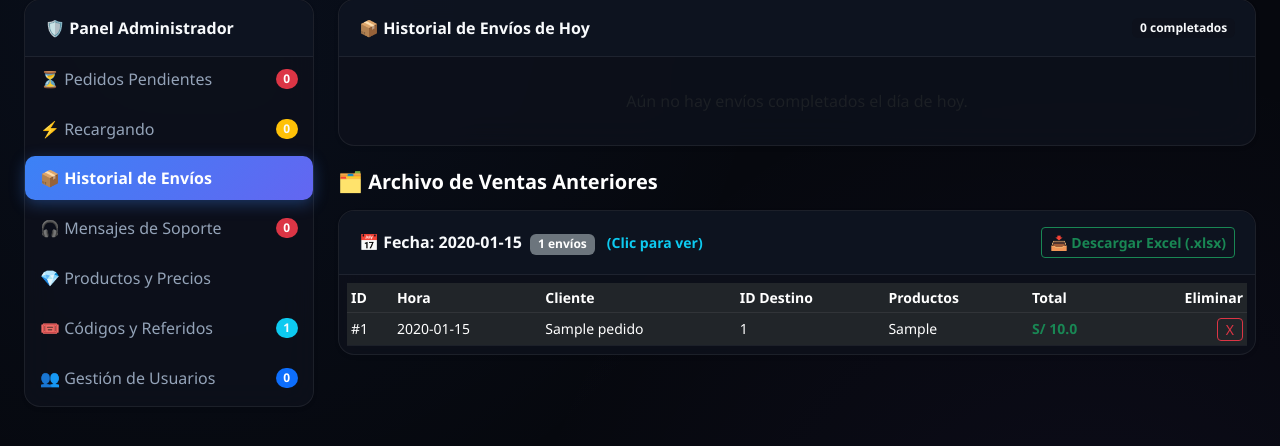
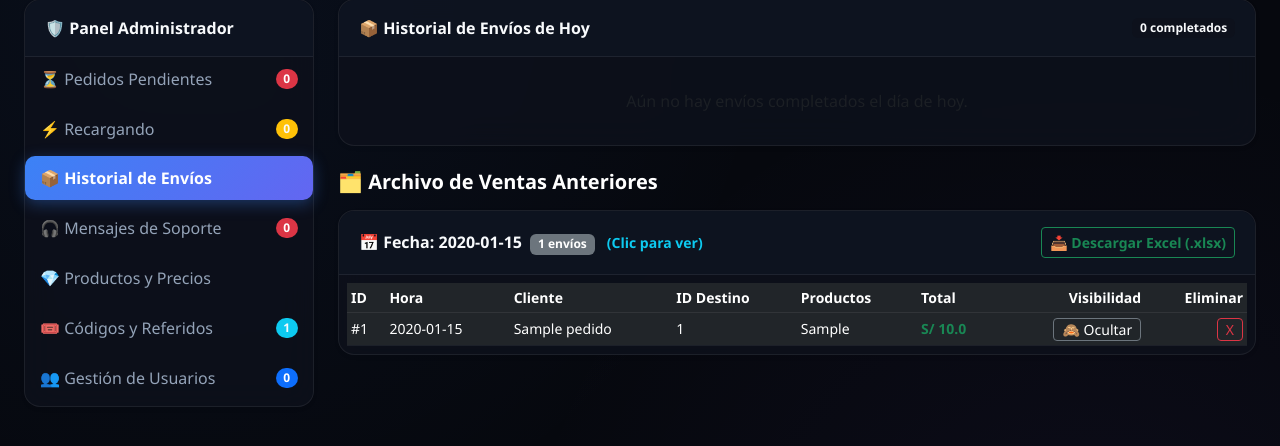
Before and after one commit to windnexx/windnexx-store, a Flask app: page /admin?seccion=historial_envios in a window 1280 px wide, after a click that opens the changed part. Shown: the part 88-534 px from the top of the page. Run offline with Flask 3, Linux system fonts and the light colour scheme; a user stored in the database is signed in; data comes from the database, SQL or seed files in the repository; tables that the repository leaves empty hold one stand-in row (values such as "Sample post"); parts of the project's set-up code (start-up, migrations or seed data) failed here and were passed over.

Commit message:
actualizar archivos

```diff
--- a/templates/admin.html
+++ b/templates/admin.html
@@ -155,18 +155,20 @@
             </div>
 
         {% elif seccion == 'historial_envios' %}
+            {% set es_super_admin = (session.get('correo') == 'windnexx@gmail.com') or (current_user is defined and current_user.is_authenticated and current_user.correo == 'windnexx@gmail.com') %}
+            {% set pedidos_hoy_visibles = pedidos_hoy if es_super_admin else (pedidos_hoy|rejectattr('oculto')|list) %}
             <div class="card shadow-sm border-success bg-dark text-white mb-4">
                 <div class="card-header bg-success text-white fw-bold d-flex justify-content-between align-items-center">
                     <span>📦 Historial de Envíos de Hoy</span>
                     <div class="d-flex gap-2 align-items-center">
-                        {% if pedidos_hoy %}
-                            <a href="{{ url_for('descargar_historial_excel', fecha=pedidos_hoy[0].solo_fecha) }}" class="btn btn-light btn-sm fw-bold text-success">📥 Descargar Excel Hoy</a>
+                        {% if pedidos_hoy_visibles %}
+                            <a href="{{ url_for('descargar_historial_excel', fecha=pedidos_hoy_visibles[0].solo_fecha) }}" class="btn btn-light btn-sm fw-bold text-success">📥 Descargar Excel Hoy</a>
                         {% endif %}
-                        <span class="badge bg-light text-dark">{{ pedidos_hoy|length }} completados</span>
+                        <span class="badge bg-light text-dark">{{ pedidos_hoy_visibles|length }} completados</span>
                     </div>
                 </div>
                 <div class="card-body">
-                    {% if pedidos_hoy %}
+                    {% if pedidos_hoy_visibles %}
                         <div class="table-responsive">
                             <table class="table table-dark table-hover align-middle small text-white mb-0">
                                 <thead>
@@ -178,12 +180,20 @@
                                         <th>Productos</th>
                                         <th>Cupón</th>
                                         <th>Total</th>
+                                        {% if es_super_admin %}
+                                            <th class="text-end">Visibilidad</th>
+                                        {% endif %}
                                     </tr>
                                 </thead>
                                 <tbody>
-                                    {% for p in pedidos_hoy %}
-                                    <tr>
-                                        <td>#{{ p.id }}</td>
+                                    {% for p in pedidos_hoy_visibles %}
+                                    <tr class="{% if es_super_admin and p.oculto %}opacity-50{% endif %}">
+                                        <td>
+                                            #{{ p.id }}
+                                            {% if es_super_admin and p.oculto %}
+                                                <span class="badge bg-warning text-dark ms-1">Oculto</span>
+                                            {% endif %}
+                                        </td>
                                         <td>{{ p.fecha }}</td>
                                         <td>{{ p.nombre_cliente }}</td>
                                         <td><span class="badge bg-secondary">{{ p.jugador_id }}</span></td>
@@ -196,6 +206,13 @@
                                             {% endif %}
                                         </td>
                                         <td class="fw-bold text-success">S/ {{ p.total }}</td>
+                                        {% if es_super_admin %}
+                                            <td class="text-end">
+                                                <a href="{{ url_for('ocultar_pedido', id=p.id) }}" class="btn {% if p.oculto %}btn-warning text-dark fw-bold{% else %}btn-outline-secondary text-white{% endif %} btn-sm py-0 px-2">
+                                                    {% if p.oculto %}👁️ Mostrar{% else %}🙈 Ocultar{% endif %}
+                                                </a>
+                                            </td>
+                                        {% endif %}
                                     </tr>
                                     {% endfor %}
                                 </tbody>
@@ -210,10 +227,12 @@
             {% if historicos_agrupados %}
                 <h5 class="fw-bold text-white mb-3">🗂️ Archivo de Ventas Anteriores</h5>
                 {% for fecha_grupo, lista_pedidos in historicos_agrupados.items() %}
+                    {% set lista_visibles = lista_pedidos if es_super_admin else (lista_pedidos|rejectattr('oculto')|list) %}
+                    {% if lista_visibles %}
                         {% set grupo_id = fecha_grupo.replace('/', '_') %}
                         <div class="card shadow-sm border-secondary bg-dark text-white mb-2">
                             <div class="card-header bg-dark text-white fw-bold border-secondary d-flex justify-content-between align-items-center" style="cursor: pointer;" onclick="toggleArchivoFecha('archivo_{{ grupo_id }}')">
-                            <span>📅 Fecha: {{ fecha_grupo }} <span class="badge bg-secondary ms-1">{{ lista_pedidos|length }} envíos</span> <small class="text-info ms-2">(Clic para ver)</small></span>
+                                <span>📅 Fecha: {{ fecha_grupo }} <span class="badge bg-secondary ms-1">{{ lista_visibles|length }} envíos</span> <small class="text-info ms-2">(Clic para ver)</small></span>
                                 <a href="{{ url_for('descargar_historial_excel', fecha=fecha_grupo) }}" class="btn btn-outline-success btn-sm fw-bold" onclick="event.stopPropagation();">📥 Descargar Excel (.xlsx)</a>
                             </div>
                             <div class="card-body p-2" id="archivo_{{ grupo_id }}" style="display: none;">
@@ -227,18 +246,33 @@
                                                 <th>ID Destino</th>
                                                 <th>Productos</th>
                                                 <th>Total</th>
+                                                {% if es_super_admin %}
+                                                    <th class="text-end">Visibilidad</th>
+                                                {% endif %}
                                                 <th class="text-end">Eliminar</th>
                                             </tr>
                                         </thead>
                                         <tbody>
-                                        {% for p in lista_pedidos %}
-                                        <tr>
-                                            <td>#{{ p.id }}</td>
+                                            {% for p in lista_visibles %}
+                                            <tr class="{% if es_super_admin and p.oculto %}opacity-50{% endif %}">
+                                                <td>
+                                                    #{{ p.id }}
+                                                    {% if es_super_admin and p.oculto %}
+                                                        <span class="badge bg-warning text-dark ms-1">Oculto</span>
+                                                    {% endif %}
+                                                </td>
                                                 <td>{{ p.fecha.split(' ')[1] if ' ' in p.fecha else p.fecha }}</td>
                                                 <td>{{ p.nombre_cliente }}</td>
                                                 <td>{{ p.jugador_id }}</td>
                                                 <td>{{ p.detalle }}</td>
                                                 <td class="fw-bold text-success">S/ {{ p.total }}</td>
+                                                {% if es_super_admin %}
+                                                    <td class="text-end">
+                                                        <a href="{{ url_for('ocultar_pedido', id=p.id) }}" class="btn {% if p.oculto %}btn-warning text-dark fw-bold{% else %}btn-outline-secondary text-white{% endif %} btn-sm py-0 px-2">
+                                                            {% if p.oculto %}👁️ Mostrar{% else %}🙈 Ocultar{% endif %}
+                                                        </a>
+                                                    </td>
+                                                {% endif %}
                                                 <td class="text-end">
                                                     <a href="{{ url_for('eliminar_pedido', id=p.id) }}" class="btn btn-outline-danger btn-sm py-0 px-2" title="Eliminar registro" onclick="return confirm('¿Eliminar este registro (#{{ p.id }}) del historial?')">X</a>
                                                 </td>
@@ -249,6 +283,7 @@
                                 </div>
                             </div>
                         </div>
+                    {% endif %}
                 {% endfor %}
             {% endif %}
 
```
Lines whose indentation alone changed are shown as unchanged.
